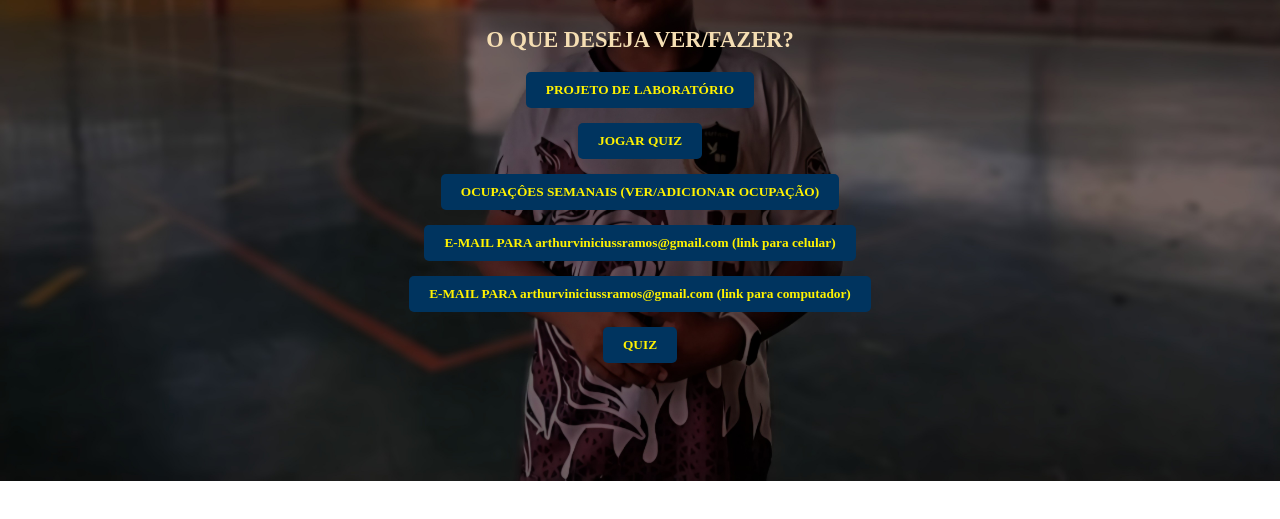
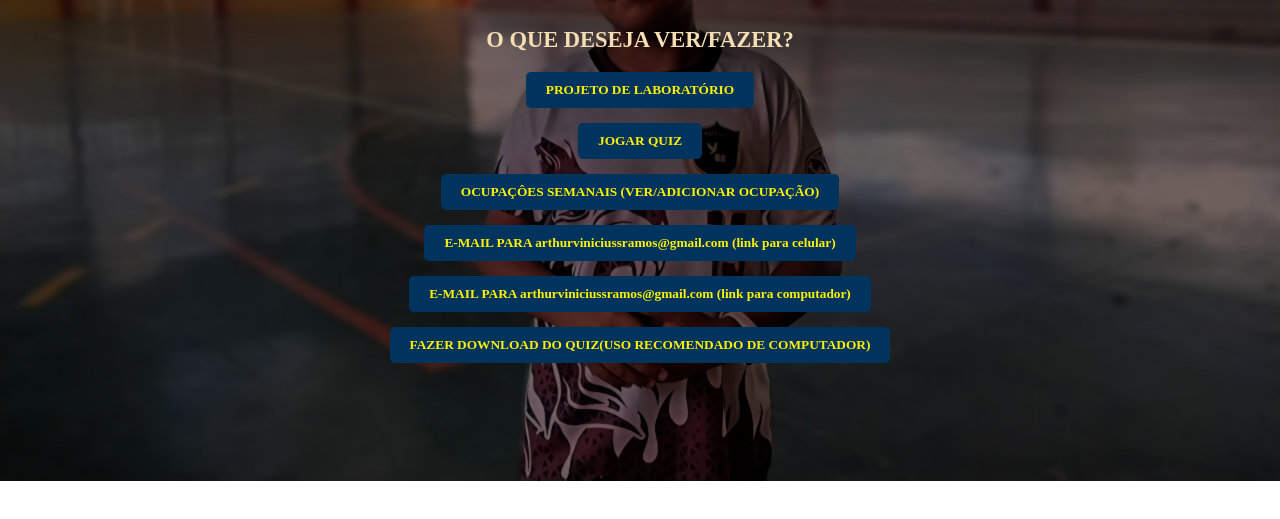
Before and after one commit to arthurvinisramos/mywebsite, a plain HTML site: page index.html in a window 1280 px wide. Shown: the part 239-758 px from the top of the page. Drawn offline with Linux system fonts and the light colour scheme.

Commit message:
you are my site

```diff
--- a/index.html
+++ b/index.html
@@ -20,7 +20,7 @@
         <p><a href="https://excel.cloud.microsoft/open/onedrive/?docId=40A98AA4A61A07C7%21scf1ce4b54d66443f96119159534c4d68&driveId=40a98aa4a61a07c" > <button>OCUPAÇÔES SEMANAIS (VER/ADICIONAR OCUPAÇÃO)</button></a></p>
         <p><a href="mailto:arthurviniciussramos@gmail.com"><button> E-MAIL PARA arthurviniciussramos@gmail.com (link para celular)</button></a></p>
         <p><a href="https://mail.google.com/mail/u/0/?tab=rm&ogbl"><button>E-MAIL PARA arthurviniciussramos@gmail.com (link para computador)</button></a></p>
-        <p><a href="QUIZ.pptx" download><button>QUIZ</button></a></p>
+        <p><a href="QUIZ.pptx" download><button>FAZER DOWNLOAD DO QUIZ(USO RECOMENDADO DE COMPUTADOR)</button></a></p>
         </div>
 </body>
 </html>
```
Also changed, not shown: Eu na Quadra (Desenho).png (deleted).
